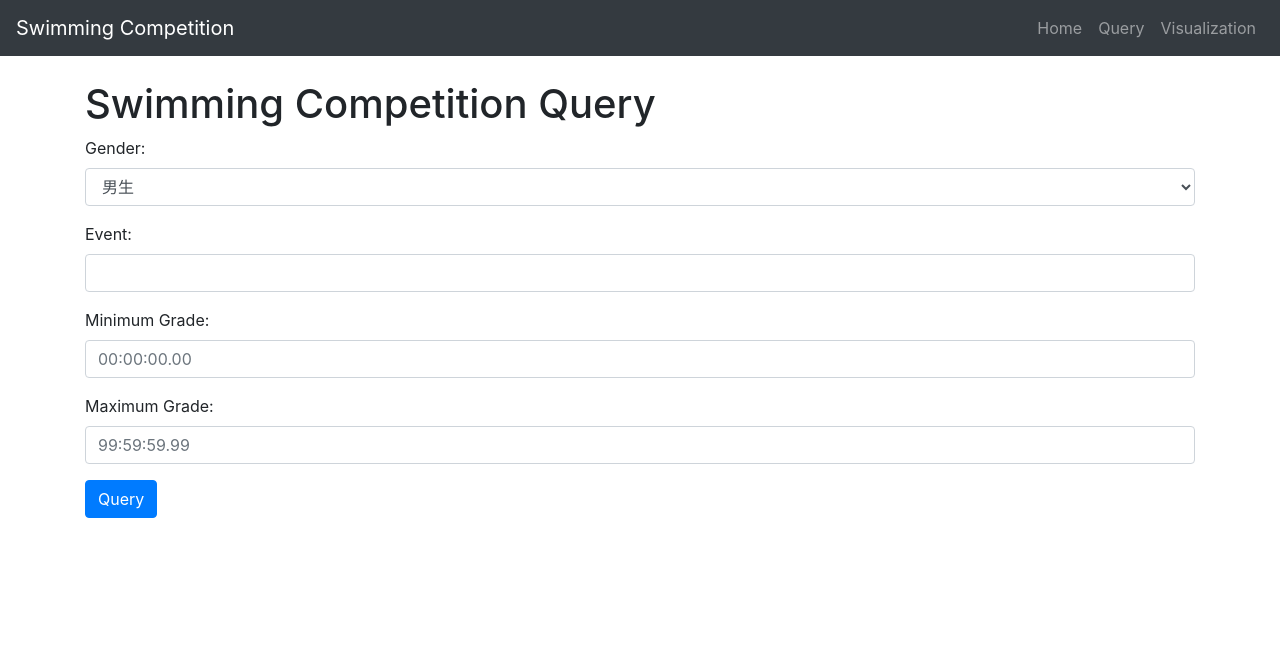
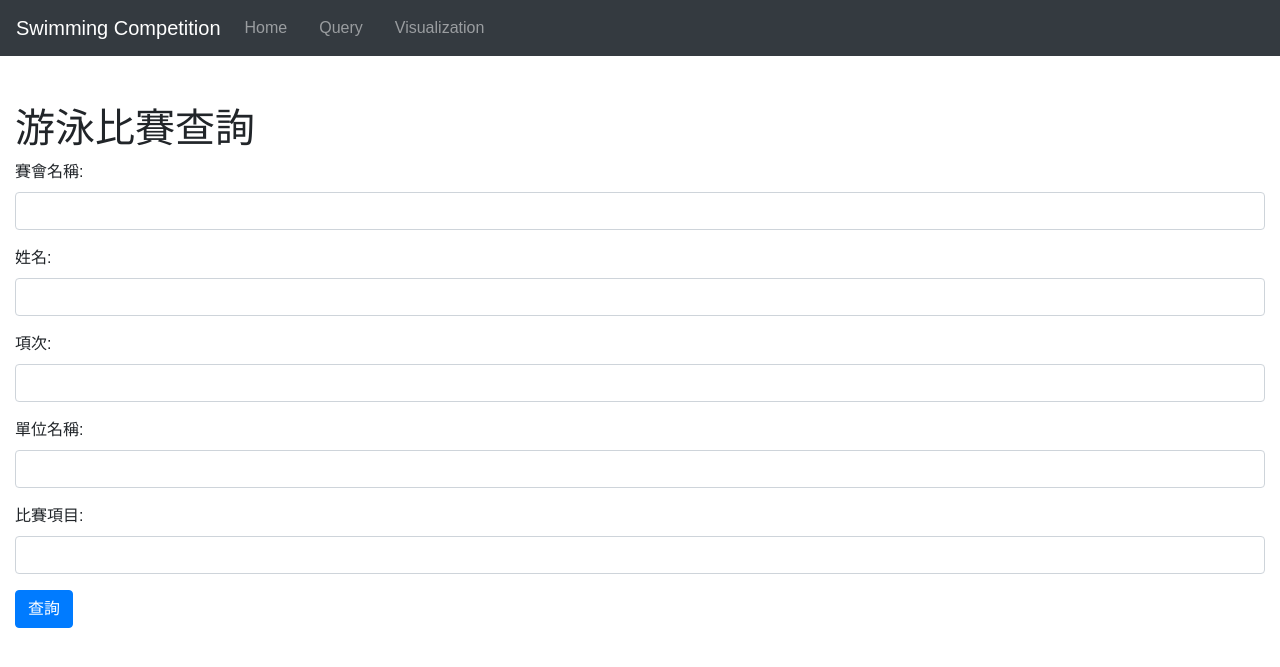
Before and after one commit to momonong/gemini-swim, a Flask app: template src/templates/query.html in a window 1280 px wide. Shown: the top 667 px of the page. Run offline with Flask 3, Linux system fonts and the light colour scheme; the template is opened without the code that fills it, so the values that code supplies are empty; parts of the project's set-up code (start-up, migrations or seed data) failed here and were passed over; some libraries are stand-ins or nearby versions.

```diff
--- a/src/static/style.css
+++ b/src/static/style.css
@@ -30,3 +30,16 @@ th, td {
 th {
     background-color: #f2f2f2;
 }
+
+.table th, .table td {
+    vertical-align: middle; /* 垂直居中 */
+    white-space: nowrap;  /* 禁止自动换行 */
+    overflow: hidden;
+    text-overflow: ellipsis; /* 溢出内容使用省略号表示 */
+}
+
+@media (min-width: 1200px) {
+    .table-responsive {
+        overflow-x: visible; /* 在大屏幕上取消水平滚动条 */
+    }
+}
--- a/src/templates/base.html
+++ b/src/templates/base.html
@@ -1,22 +1,20 @@
 <!DOCTYPE html>
-<html lang="en">
+<html>
 <head>
-    <meta charset="UTF-8">
-    <meta name="viewport" content="width=device-width, initial-scale=1.0">
-    <title>{{ title }}</title>
-    <link rel="stylesheet" href="https://stackpath.bootstrapcdn.com/bootstrap/4.5.2/css/bootstrap.min.css">
-    <link rel="stylesheet" href="{{ url_for('static', filename='styles.css') }}">
+    <title>{% block title %}Swimming Competition Dashboard{% endblock %}</title>
+    <link rel="stylesheet" href="https://maxcdn.bootstrapcdn.com/bootstrap/4.0.0/css/bootstrap.min.css">
+    <link rel="stylesheet" href="{{ url_for('static', filename='style.css') }}">
 </head>
 <body>
     <nav class="navbar navbar-expand-lg navbar-dark bg-dark">
-        <a class="navbar-brand" href="{{ url_for('index') }}">Swimming Competition</a>
+        <a class="navbar-brand" href="#">Swimming Competition</a>
         <div class="collapse navbar-collapse">
-            <ul class="navbar-nav ml-auto">
+            <ul class="navbar-nav mr-auto">
                 <li class="nav-item">
                     <a class="nav-link" href="{{ url_for('index') }}">Home</a>
                 </li>
                 <li class="nav-item">
-                    <a class="nav-link" href="{{ url_for('query_page') }}">Query</a>
+                    <a class="nav-link" href="{{ url_for('query') }}">Query</a>
                 </li>
                 <li class="nav-item">
                     <a class="nav-link" href="/dash/">Visualization</a>
@@ -24,12 +22,11 @@
             </ul>
         </div>
     </nav>
-    <div class="container mt-4">
-        {% block content %}
-        {% endblock %}
+    <div class="container-fluid mt-5">
+        {% block content %}{% endblock %}
     </div>
-    <script src="https://code.jquery.com/jquery-3.5.1.slim.min.js"></script>
-    <script src="https://cdn.jsdelivr.net/npm/@popperjs/core@2.9.2/dist/umd/popper.min.js"></script>
-    <script src="https://stackpath.bootstrapcdn.com/bootstrap/4.5.2/js/bootstrap.min.js"></script>
+    <script src="https://code.jquery.com/jquery-3.2.1.slim.min.js"></script>
+    <script src="https://cdnjs.cloudflare.com/ajax/libs/popper.js/1.11.0/umd/popper.min.js"></script>
+    <script src="https://maxcdn.bootstrapcdn.com/bootstrap/4.0.0/js/bootstrap.min.js"></script>
 </body>
 </html>
--- a/src/templates/index.html
+++ b/src/templates/index.html
@@ -2,9 +2,5 @@
 
 {% block content %}
 <h1>Welcome to Swimming Competition Dashboard</h1>
-<p>Choose an option below:</p>
-<div class="d-flex justify-content-around mt-4">
-    <a href="{{ url_for('query_page') }}" class="btn btn-primary btn-lg">Query Data</a>
-    <a href="/dash/" class="btn btn-secondary btn-lg">Visualization Dashboard</a>
-</div>
+<p>Choose an option in the menu:</p>
 {% endblock %}
--- a/src/templates/query.html
+++ b/src/templates/query.html
@@ -1,27 +1,28 @@
 {% extends "base.html" %}
 
 {% block content %}
-<h1>Swimming Competition Query</h1>
+<h1>游泳比賽查詢</h1>
 <form action="{{ url_for('query') }}" method="post">
     <div class="form-group">
-        <label for="gender">Gender:</label>
-        <select name="gender" id="gender" class="form-control">
-            <option value="男生">男生</option>
-            <option value="女生">女生</option>
-        </select>
+        <label for="competition_name">賽會名稱:</label>
+        <input type="text" name="competition_name" id="competition_name" class="form-control" required>
     </div>
     <div class="form-group">
-        <label for="event">Event:</label>
-        <input type="text" name="event" id="event" class="form-control">
+        <label for="name">姓名:</label>
+        <input type="text" name="name" id="name" class="form-control" required>
     </div>
     <div class="form-group">
-        <label for="min_grade">Minimum Grade:</label>
-        <input type="text" name="min_grade" id="min_grade" class="form-control" placeholder="00:00:00.00">
+        <label for="event_number">項次:</label>
+        <input type="text" name="event_number" id="event_number" class="form-control">
     </div>
     <div class="form-group">
-        <label for="max_grade">Maximum Grade:</label>
-        <input type="text" name="max_grade" id="max_grade" class="form-control" placeholder="99:59:59.99">
+        <label for="unit_name">單位名稱:</label>
+        <input type="text" name="unit_name" id="unit_name" class="form-control">
     </div>
-    <button type="submit" class="btn btn-primary">Query</button>
+    <div class="form-group">
+        <label for="competition_event">比賽項目:</label>
+        <input type="text" name="competition_event" id="competition_event" class="form-control">
+    </div>
+    <button type="submit" class="btn btn-primary">查詢</button>
 </form>
 {% endblock %}
```
Also changed, not shown: src/database.py (+29 -17 lines), src/templates/results.html (+25 -19 lines), src/test.py (+68 -20 lines).
